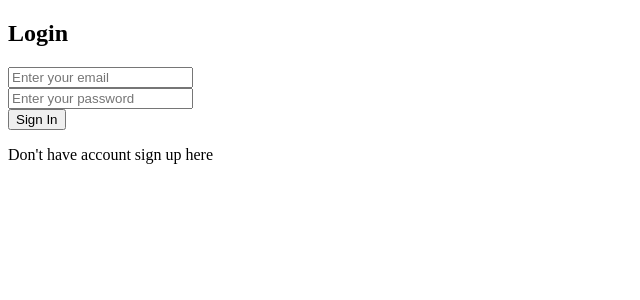
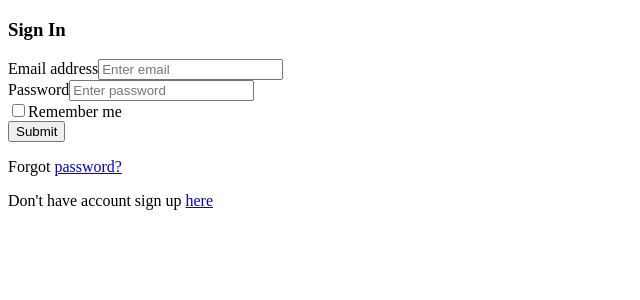
Before and after one commit to Nouran246/Personalized-Recipe-Recommender, a React (Create React App) app in the folder client/: page / in a window 1280 px wide. Shown: the top 300 px of the page, without its empty margins (0-640 px from the left). Built offline with nearby package versions, Linux system fonts and the light colour scheme.

Commit message:
Update SignIn.jsx

```diff
--- a/client/src/components/SignIn.jsx
+++ b/client/src/components/SignIn.jsx
@@ -1,19 +1,47 @@
 import React from 'react'
 function SignIn(){
    return <div className="form-container">
-<h2>Login</h2>
-<form >
-    <div className='form-control'>
-    <input type="text" placeholder='Enter your email'/>
 
-    </div>
-    <div className='form-control'>
-    <input type="password" placeholder='Enter your password'/>
-
-    </div>
-    <button>Sign In</button>
-</form>
-<p>Don't have account sign up here</p>
+<form>
+        <h3>Sign In</h3>
+        <div className="mb-3">
+          <label>Email address</label>
+          <input
+            type="email"
+            className="form-control"
+            placeholder="Enter email"
+          />
+        </div>
+        <div className="mb-3">
+          <label>Password</label>
+          <input
+            type="password"
+            className="form-control"
+            placeholder="Enter password"
+          />
+        </div>
+        <div className="mb-3">
+          <div className="custom-control custom-checkbox">
+            <input
+              type="checkbox"
+              className="custom-control-input"
+              id="customCheck1"
+            />
+            <label className="custom-control-label" htmlFor="customCheck1">
+              Remember me
+            </label>
+          </div>
+        </div>
+        <div className="d-grid">
+          <button type="submit" className="btn btn-primary">
+            Submit
+          </button>
+        </div>
+        <p className="forgot-password text-right">
+          Forgot <a href="#">password?</a>
+        </p>
+      </form>
+<p>Don't have account sign up  <a href="#">here</a></p>
    </div>
 }
 export default SignIn
```
